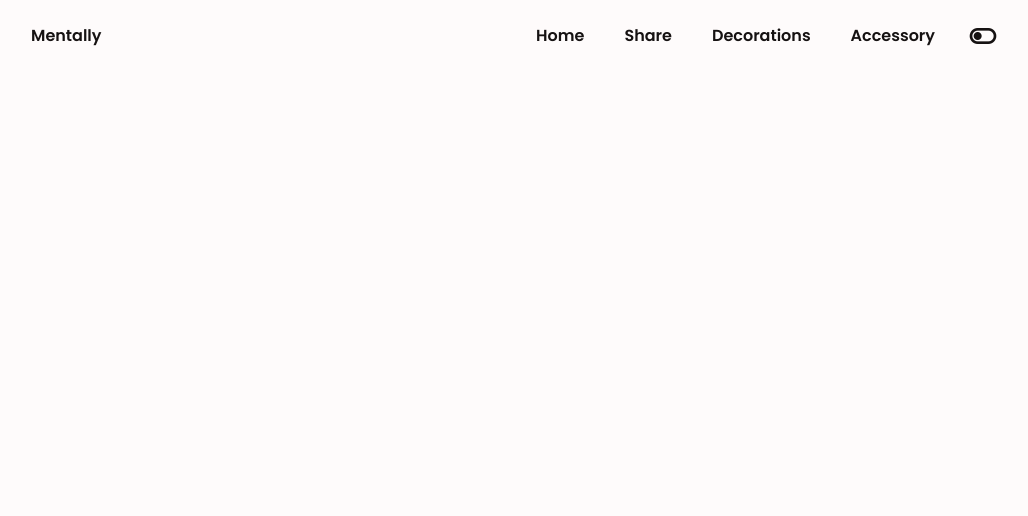
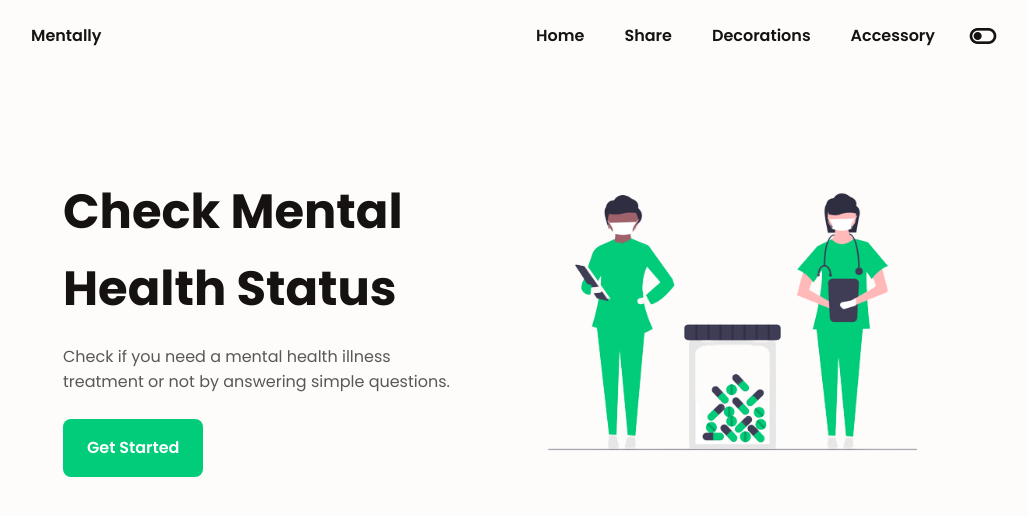
Before and after one commit to satishnaikawadi2011/mentally, a React (Vite) app in the folder client/: page / in a window 1280 px wide. Shown: the top 516 px of the page, without its empty margins (125-1153 px from the left). Built offline with nearby package versions, Linux system fonts and the light colour scheme.

Commit message:
✨ feat : add Hero component and Button component

```diff
--- a/client/src/App.tsx
+++ b/client/src/App.tsx
@@ -1,7 +1,14 @@
+import React from 'react';
 import Header from './components/Header/Header';
+import Hero from './components/Home/Hero/Hero';
 
 function App() {
-	return <Header />;
+	return (
+		<React.Fragment>
+			<Header />
+			<Hero />
+		</React.Fragment>
+	);
 }
 
 export default App;
--- /dev/null
+++ b/client/src/components/Button/Button.tsx
@@ -0,0 +1,21 @@
+import React from 'react';
+import classes from './button.module.css';
+
+interface Props {
+	title: string;
+	onClick?: React.MouseEventHandler<HTMLAnchorElement>;
+}
+
+const Button: React.FC<Props> = ({ title, onClick = () => {} }) => {
+	const handleClick = (e: React.MouseEvent<HTMLAnchorElement, MouseEvent>) => {
+		e.preventDefault();
+		onClick(e);
+	};
+	return (
+		<a className={classes.button} onClick={handleClick}>
+			{title}
+		</a>
+	);
+};
+
+export default Button;
--- /dev/null
+++ b/client/src/components/Button/button.module.css
@@ -0,0 +1,14 @@
+.button {
+	cursor: pointer;
+	display: inline-block;
+	background-color: var(--first-color);
+	color: #fff;
+	padding: 1rem 1.5rem;
+	border-radius: .5rem;
+	font-weight: var(--font-semi-bold);
+	transition: .3s;
+}
+
+.button:hover {
+	background-color: var(--first-color-alt);
+}
--- /dev/null
+++ b/client/src/components/Home/Hero/Hero.tsx
@@ -0,0 +1,26 @@
+import React from 'react';
+import classes from './hero.module.css';
+import hero from '../../../assets/images/medical_care.png';
+import Button from '../../Button/Button';
+
+const Hero = () => {
+	return (
+		<section className="home" id="home">
+			<div className={`${classes.home__container} bd-container bd-grid`}>
+				<div className={classes.home__img}>
+					<img src={hero} alt="Hero" />
+				</div>
+
+				<div className={classes.home__data}>
+					<h1 className={classes.home__title}>Check Mental Health Status</h1>
+					<p className={classes.home__description}>
+						Check if you need a mental health illness treatment or not by answering simple questions.
+					</p>
+					<Button title="Get Started" />
+				</div>
+			</div>
+		</section>
+	);
+};
+
+export default Hero;
--- /dev/null
+++ b/client/src/components/Home/Hero/hero.module.css
@@ -0,0 +1,59 @@
+.home__container {
+	row-gap: .5rem;
+}
+
+.home__img {
+	width: 280px;
+	justify-self: center;
+}
+
+.home__title {
+	font-size: var(--biggest-font-size);
+	font-weight: var(--font-bold);
+	margin-bottom: var(--mb-2);
+}
+
+.home__description {
+	margin-bottom: var(--mb-3);
+}
+
+@media screen and (max-width: 359px) {
+	.home__img {
+		width: 100%;
+	}
+}
+
+@media screen and (min-width: 576px) {
+	.home__container {
+		grid-template-columns: repeat(2, 1fr);
+		align-items: center;
+	}
+
+	.home__container {
+		padding: 5rem 0 0;
+	}
+
+	.home__img {
+		order: 1;
+	}
+
+	.home__img {
+		width: 100%;
+	}
+}
+
+@media screen and (min-width: 768px) {
+	.home__container {
+		padding: 7rem 2rem 0;
+	}
+}
+
+@media screen and (min-width: 968px) {
+	.home__img {
+		width: 469px;
+	}
+
+	.home__container {
+		column-gap: 5rem;
+	}
+}
```
